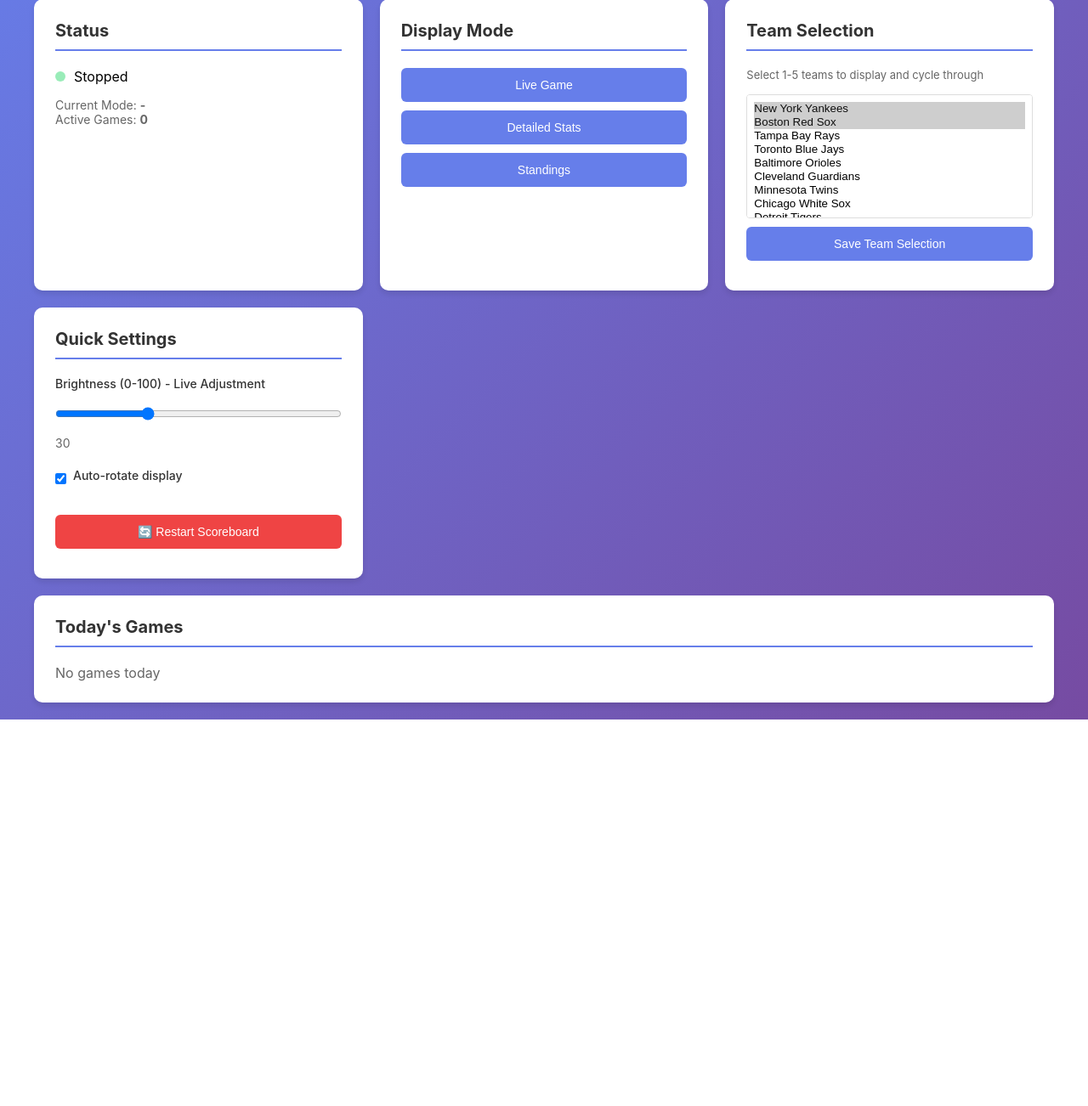
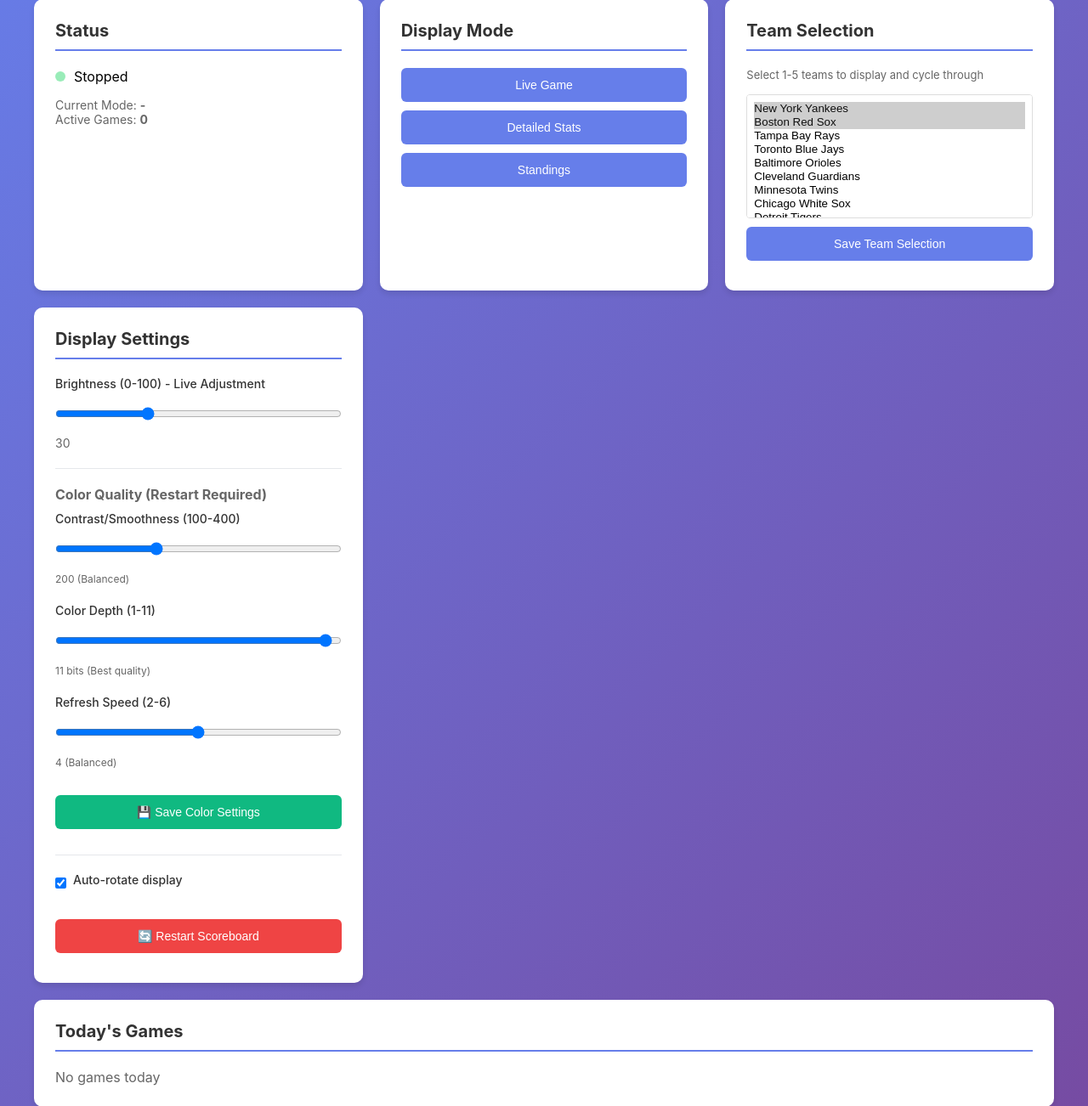
Before and after one commit to ando01/mlb-scoreboard-plus, a FastAPI app: page / in a window 1280 px wide. Shown: the part 167-1469 px from the top of the page at 85% size. Before the commit the page ends 1014 px from the top, so only its background shows below. Run offline with FastAPI, Linux system fonts and the light colour scheme; data that the repository does not hold is empty.

Commit message:
Add contrast and color quality controls to web UI
New Features:
1. Contrast/Smoothness Control (100-400)
   - Adjusts PWM LSB nanoseconds
   - Lower = brighter/harsher colors
   - Higher = softer/smoother colors
   - Shows helpful descriptions

2. Color Depth Control (1-11)
   - Adjusts PWM bits
   - Higher = better color quality
   - More CPU usage at higher values

3. Refresh Speed Control (2-6)
   - Adjusts GPIO slowdown
   - Higher = less flickering but slower
   - Lower = faster but may flicker

4. Settings Persistence
   - Saves to .env file
   - Auto-loads current settings on page load
   - Shows current values with descriptions
   - Requires restart to apply (except brightness)

5. New API Endpoints
   - GET /api/display/settings - Get current settings
   - POST /api/display/settings - Save settings to .env

UI Improvements:
- Organized settings into sections
- Live brightness (no restart)
- Color settings (restart required)
- Clear visual feedback with alerts
- Helper text explaining what each setting does

```diff
--- a/src/ui/web_server.py
+++ b/src/ui/web_server.py
@@ -112,6 +112,19 @@
     return {"running": False}
 
 
+@app.get("/api/display/settings")
+async def get_display_settings():
+    """Get current display settings from environment."""
+    import os
+
+    return {
+        "pwm_lsb_nanoseconds": int(os.getenv('LED_PWM_LSB_NANOSECONDS', 200)),
+        "pwm_bits": int(os.getenv('LED_PWM_BITS', 11)),
+        "gpio_slowdown": int(os.getenv('LED_GPIO_SLOWDOWN', 4)),
+        "brightness": int(os.getenv('LED_BRIGHTNESS', 30))
+    }
+
+
 @app.post("/api/brightness")
 async def set_brightness(data: dict):
     """Set LED brightness in real-time."""
@@ -127,6 +140,56 @@
             raise HTTPException(status_code=500, detail=f"Failed to set brightness: {str(e)}")
 
     raise HTTPException(status_code=500, detail="Scoreboard not running")
+
+
+@app.post("/api/display/settings")
+async def set_display_settings(data: dict):
+    """Set display quality settings in real-time (requires restart for some settings)."""
+    import os
+
+    # These settings require restart
+    pwm_lsb = data.get("pwm_lsb_nanoseconds")
+    pwm_bits = data.get("pwm_bits")
+    gpio_slowdown = data.get("gpio_slowdown")
+
+    # Update environment variables (will take effect on next restart)
+    env_file = os.path.join(os.path.dirname(__file__), '..', '..', '.env')
+
+    try:
+        # Read existing .env
+        env_vars = {}
+        if os.path.exists(env_file):
+            with open(env_file, 'r') as f:
+                for line in f:
+                    line = line.strip()
+                    if line and not line.startswith('#') and '=' in line:
+                        key, value = line.split('=', 1)
+                        env_vars[key] = value
+
+        # Update values
+        if pwm_lsb is not None:
+            env_vars['LED_PWM_LSB_NANOSECONDS'] = str(pwm_lsb)
+        if pwm_bits is not None:
+            env_vars['LED_PWM_BITS'] = str(pwm_bits)
+        if gpio_slowdown is not None:
+            env_vars['LED_GPIO_SLOWDOWN'] = str(gpio_slowdown)
+
+        # Write back to .env
+        with open(env_file, 'w') as f:
+            for key, value in env_vars.items():
+                f.write(f"{key}={value}\n")
+
+        return {
+            "status": "success",
+            "message": "Settings saved. Restart scoreboard to apply changes.",
+            "settings": {
+                "pwm_lsb_nanoseconds": pwm_lsb,
+                "pwm_bits": pwm_bits,
+                "gpio_slowdown": gpio_slowdown
+            }
+        }
+    except Exception as e:
+        raise HTTPException(status_code=500, detail=f"Failed to save settings: {str(e)}")
 
 
 @app.post("/api/restart")
--- a/templates/index.html
+++ b/templates/index.html
@@ -255,12 +255,45 @@
 
             <!-- Settings Card -->
             <div class="card">
-                <h2>Quick Settings</h2>
+                <h2>Display Settings</h2>
+
+                <!-- Brightness - Live Update -->
                 <div class="form-group">
                     <label>Brightness (0-100) - Live Adjustment</label>
                     <input type="range" id="brightness-slider" min="0" max="100" value="30" oninput="updateBrightness(this.value)" style="width: 100%; margin-bottom: 5px;">
                     <span id="brightness-value" style="color: #666; font-size: 14px;">30</span>
                 </div>
+
+                <hr style="margin: 20px 0; border: 0; border-top: 1px solid #e5e7eb;">
+
+                <!-- Color Quality Settings - Requires Restart -->
+                <div style="margin-bottom: 15px;">
+                    <h3 style="font-size: 16px; margin-bottom: 10px; color: #666;">Color Quality (Restart Required)</h3>
+
+                    <div class="form-group">
+                        <label>Contrast/Smoothness (100-400)</label>
+                        <input type="range" id="pwm-lsb-slider" min="100" max="400" value="200" oninput="updatePWMLSBDisplay(this.value)" style="width: 100%; margin-bottom: 5px;">
+                        <span id="pwm-lsb-value" style="color: #666; font-size: 12px;">200 (Lower=Brighter/Harsher, Higher=Softer)</span>
+                    </div>
+
+                    <div class="form-group">
+                        <label>Color Depth (1-11)</label>
+                        <input type="range" id="pwm-bits-slider" min="1" max="11" value="11" oninput="updatePWMBitsDisplay(this.value)" style="width: 100%; margin-bottom: 5px;">
+                        <span id="pwm-bits-value" style="color: #666; font-size: 12px;">11 bits (Higher=Better colors)</span>
+                    </div>
+
+                    <div class="form-group">
+                        <label>Refresh Speed (2-6)</label>
+                        <input type="range" id="gpio-slowdown-slider" min="2" max="6" value="4" oninput="updateGPIODisplay(this.value)" style="width: 100%; margin-bottom: 5px;">
+                        <span id="gpio-slowdown-value" style="color: #666; font-size: 12px;">4 (Higher=Less flicker, slower)</span>
+                    </div>
+
+                    <button class="btn" onclick="saveDisplaySettings()" style="background: #10b981; margin-top: 10px;">💾 Save Color Settings</button>
+                    <div id="display-alert" style="margin-top: 10px; display: none;"></div>
+                </div>
+
+                <hr style="margin: 20px 0; border: 0; border-top: 1px solid #e5e7eb;">
+
                 <div class="form-group checkbox-group">
                     <input type="checkbox" id="rotation-enabled" checked onchange="updateConfig()">
                     <label for="rotation-enabled">Auto-rotate display</label>
@@ -386,11 +419,33 @@
             try {
                 const response = await fetch('/api/config');
                 config = await response.json();
-                document.getElementById('favorite-team').value = config.teams?.favorite || 'NYY';
-                document.getElementById('brightness').value = config.display?.brightness || 60;
                 document.getElementById('rotation-enabled').checked = config.display?.rotation_enabled ?? true;
             } catch (error) {
                 console.error('Error loading config:', error);
+            }
+        }
+
+        // Load display settings
+        async function loadDisplaySettings() {
+            try {
+                const response = await fetch('/api/display/settings');
+                const settings = await response.json();
+
+                // Set brightness slider
+                document.getElementById('brightness-slider').value = settings.brightness || 30;
+                document.getElementById('brightness-value').textContent = settings.brightness || 30;
+
+                // Set color quality sliders
+                document.getElementById('pwm-lsb-slider').value = settings.pwm_lsb_nanoseconds || 200;
+                updatePWMLSBDisplay(settings.pwm_lsb_nanoseconds || 200);
+
+                document.getElementById('pwm-bits-slider').value = settings.pwm_bits || 11;
+                updatePWMBitsDisplay(settings.pwm_bits || 11);
+
+                document.getElementById('gpio-slowdown-slider').value = settings.gpio_slowdown || 4;
+                updateGPIODisplay(settings.gpio_slowdown || 4);
+            } catch (error) {
+                console.error('Error loading display settings:', error);
             }
         }
 
@@ -474,6 +529,56 @@
             }
         }
 
+        // Update display value helpers
+        function updatePWMLSBDisplay(value) {
+            const desc = value < 150 ? "Brighter/Harsher" : value < 250 ? "Balanced" : "Softer/Smoother";
+            document.getElementById('pwm-lsb-value').textContent = `${value} (${desc})`;
+        }
+
+        function updatePWMBitsDisplay(value) {
+            const desc = value < 8 ? "Lower quality" : value < 10 ? "Good" : "Best quality";
+            document.getElementById('pwm-bits-value').textContent = `${value} bits (${desc})`;
+        }
+
+        function updateGPIODisplay(value) {
+            const desc = value <= 3 ? "Faster/More flicker" : value == 4 ? "Balanced" : "Slower/Less flicker";
+            document.getElementById('gpio-slowdown-value').textContent = `${value} (${desc})`;
+        }
+
+        // Save display settings
+        async function saveDisplaySettings() {
+            const pwmLSB = parseInt(document.getElementById('pwm-lsb-slider').value);
+            const pwmBits = parseInt(document.getElementById('pwm-bits-slider').value);
+            const gpioSlowdown = parseInt(document.getElementById('gpio-slowdown-slider').value);
+
+            try {
+                const response = await fetch('/api/display/settings', {
+                    method: 'POST',
+                    headers: {'Content-Type': 'application/json'},
+                    body: JSON.stringify({
+                        pwm_lsb_nanoseconds: pwmLSB,
+                        pwm_bits: pwmBits,
+                        gpio_slowdown: gpioSlowdown
+                    })
+                });
+                const data = await response.json();
+                showDisplayAlert('Settings saved! Click "Restart Scoreboard" to apply.', 'success');
+            } catch (error) {
+                showDisplayAlert('Error saving settings', 'error');
+            }
+        }
+
+        // Show display alert
+        function showDisplayAlert(message, type) {
+            const alert = document.getElementById('display-alert');
+            alert.textContent = message;
+            alert.className = `alert alert-${type}`;
+            alert.style.display = 'block';
+            setTimeout(() => {
+                alert.style.display = 'none';
+            }, 5000);
+        }
+
         // Restart scoreboard
         async function restartScoreboard() {
             if (!confirm('Are you sure you want to restart the scoreboard? This will take a few seconds.')) {
@@ -494,6 +599,7 @@
 
         // Initialize
         loadConfig();
+        loadDisplaySettings();
         loadTeams();
         fetchStatus();
         fetchGames();
```
